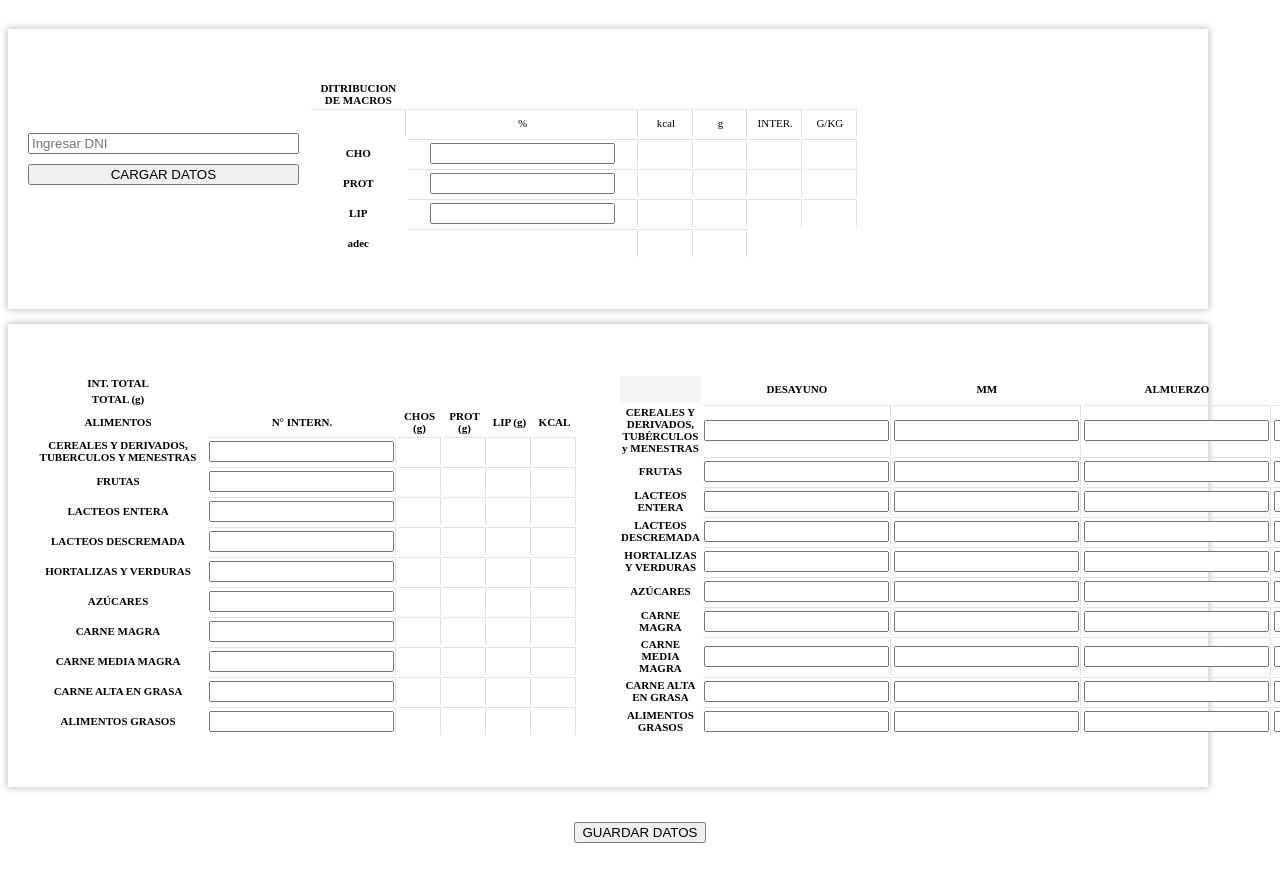
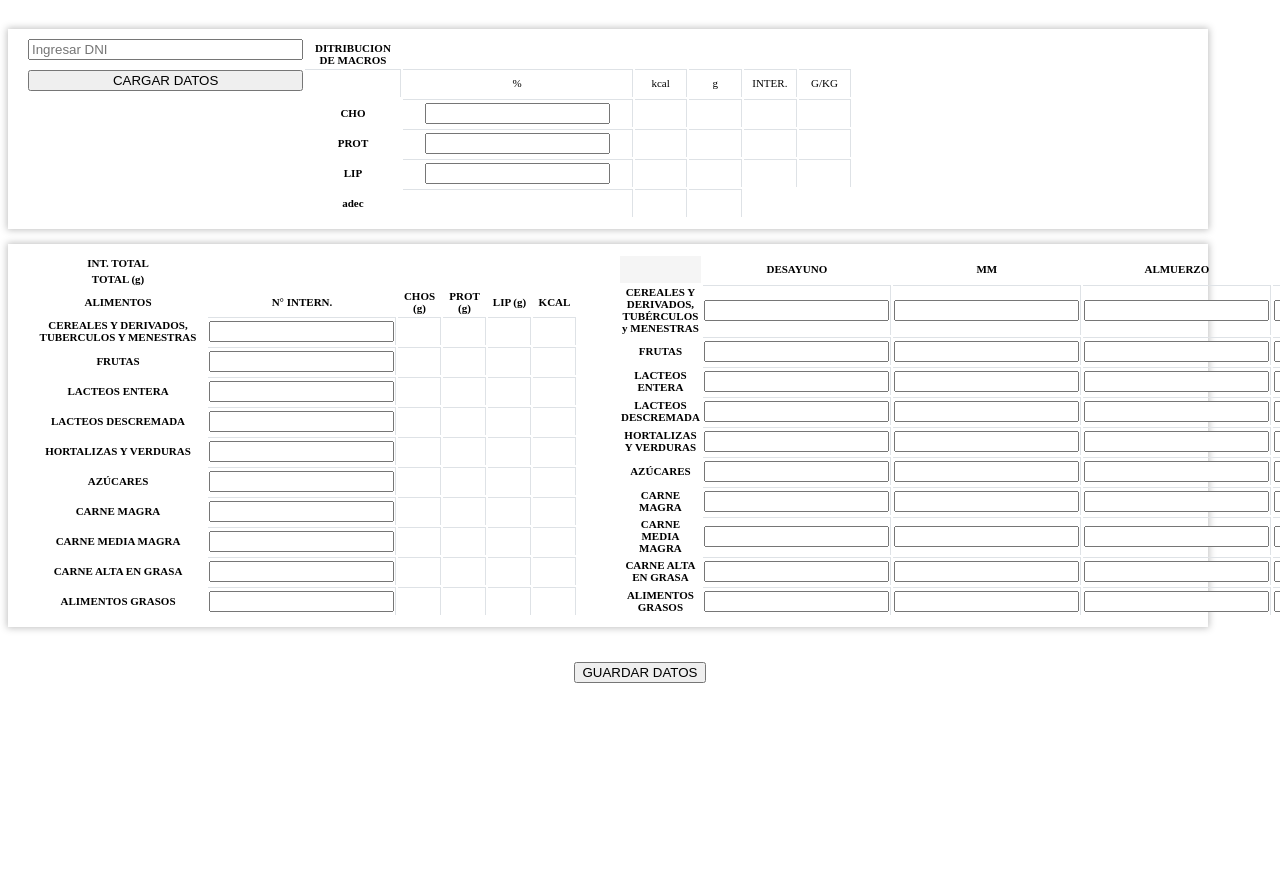
Before and after one commit to eliasbernardo/app-web-nutrition, a website: page dashboard/menu_lateral/inter_alimentos/index.html in a window 1280 px wide. Shown: the part 69-950 px from the top of the page. After the commit the page ends 810 px from the top, so only its background shows below. Drawn offline with Linux system fonts and the light colour scheme.

Commit message:
segunda modificacion 23/06/2023

```diff
--- a/code/css/inter_alimentos.css
+++ b/code/css/inter_alimentos.css
@@ -14,12 +14,12 @@
     box-shadow: 0px 0px 7px 1px rgba(0,0,0,.25);
     background: #fff;
     margin-bottom: 15px;
+    padding: 10px 0;
 }
 .datos__intal{
     width: 280px;
     display: flex;
     flex-direction: column;
-    justify-content: center;
     padding-bottom: 20px;
     padding-left: 20px;
 }
@@ -36,18 +36,17 @@
 .table__left{
     width: calc(100% - 280px);
     display: flex;
-    padding: 50px 10px;
 }
 .table__right{
     width: 100%;
     display: flex;
-    padding: 50px 20px;
+    padding: 0 20px;
 }
 
 .table__tp{
     width: 100%;
     display: flex;
-    padding: 50px 20px;
+    padding: 0 20px;
 }
 th{
     font-size: 11px;
```
